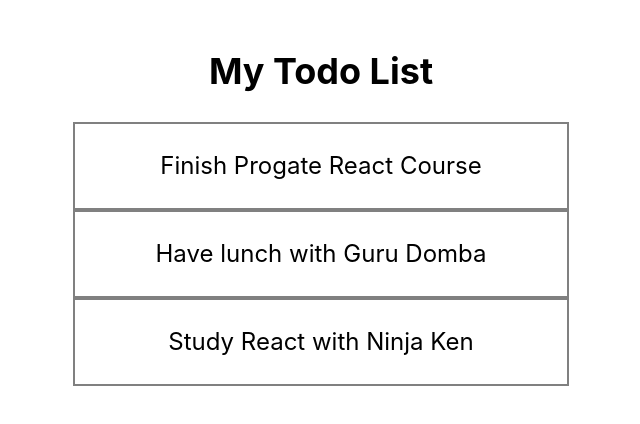
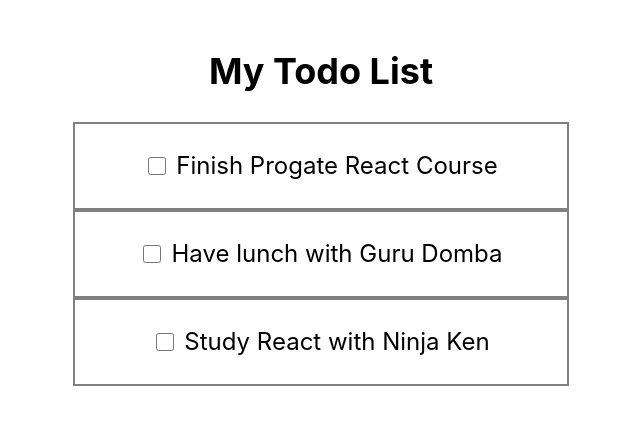
Before and after one commit to dendiasep/react-todo-app, a React (Vite) app: page / in a window 1280 px wide. Shown: the top 424 px of the page, without its empty margins (319-959 px from the left). Built offline with nearby package versions, Linux system fonts and the light colour scheme.

Commit message:
Develop toggle todo feature

```diff
--- a/src/App.jsx
+++ b/src/App.jsx
@@ -19,14 +19,21 @@
       title: 'Study React with Ninja Ken',
       completed: false,
     },
-  ])
-
-  console.log(todos)
+  ]);
+  const toggleCompleted = (todoId) => {
+    const updatedTodos = todos.map((todo) => {
+      if (todo.id === todoId) {
+        todo.completed = !todo.completed
+      }
+      return todo
+    })
+    setTodos(updatedTodos)
+  }
 
   return (
     <div style={styles.container}>
       <h1 style = {styles.title}>My Todo List</h1>
-      <Todos todos = {todos} />
+      <Todos todos = {todos} toggleCompleted={toggleCompleted} />
     </div>
   )
 }
--- a/src/components/TodoItem.jsx
+++ b/src/components/TodoItem.jsx
@@ -1,9 +1,38 @@
 import React from 'react'
 
-const TodoItem = ({ todo }) => {
+const TodoItem = ({ todo, toggleCompleted }) => {
+  // const TodoItemStyle = {
+  //   if (todo.completed === true) {
+  //     textDecoration: 'line-through';
+  //   } else {
+  //     textDecoration: 'none'
+  //   };
+  // };
+//merubah cara dengan mendefinisikan function untuk merubah css
+  const getTodoItemStyle = () => {
+    if (todo.completed === true) {
+      return {textDecoration: 'line-through'}
+    } else {
+      return {textDecoration: 'none'}
+    }
+  };
+
+  // Definisikan function toggleCompleted di sini
+  // const toggleCompleted = () => {
+  //   console.log('toggleCompleted function is called')
+  // }
+
+
   return (
     <div style={styles.todoItem}>
-      <p>{todo.title}</p>
+      {/* menambahkan checkbox */}
+      <input
+      type= "checkbox"
+      style={styles.checkbox}
+      onChange={() => toggleCompleted(todo.id)}
+      />
+      {/* memanggil function getTodoItemStyle */}
+      <p style = {getTodoItemStyle()}>{todo.title}</p>
     </div>
   )
 }
@@ -12,6 +41,17 @@
   todoItem: {
     border: '2px solid grey',
     fontSize: '24px',
+    // Tambahkan styles di bawah ini
+    display: 'flex',
+    justifyContent: 'center',
+    alignItems: 'center',
+  },
+
+  // Tambahkan styles di bawah ini
+  checkbox: {
+    marginRight: '10px',
+    height: '18px',
+    width: '18px',
   },
 }
 
--- a/src/components/Todos.jsx
+++ b/src/components/Todos.jsx
@@ -1,11 +1,16 @@
 import React from 'react'
 import TodoItem from '../components/TodoItem'
 
-const Todos = ({ todos }) => {
+const Todos = ({ todos, toggleCompleted }) => {
   return (
     <div style={styles.container}>
       {todos.map((todo) => {
-        return <TodoItem key={todo.id} todo={todo} />
+        return <TodoItem
+        key={todo.id}
+        todo={todo}
+        // Teruskan function toggleCompleted ke component TodoItem
+        toggleCompleted={toggleCompleted}
+        />
       })}
     </div>
   )
```
